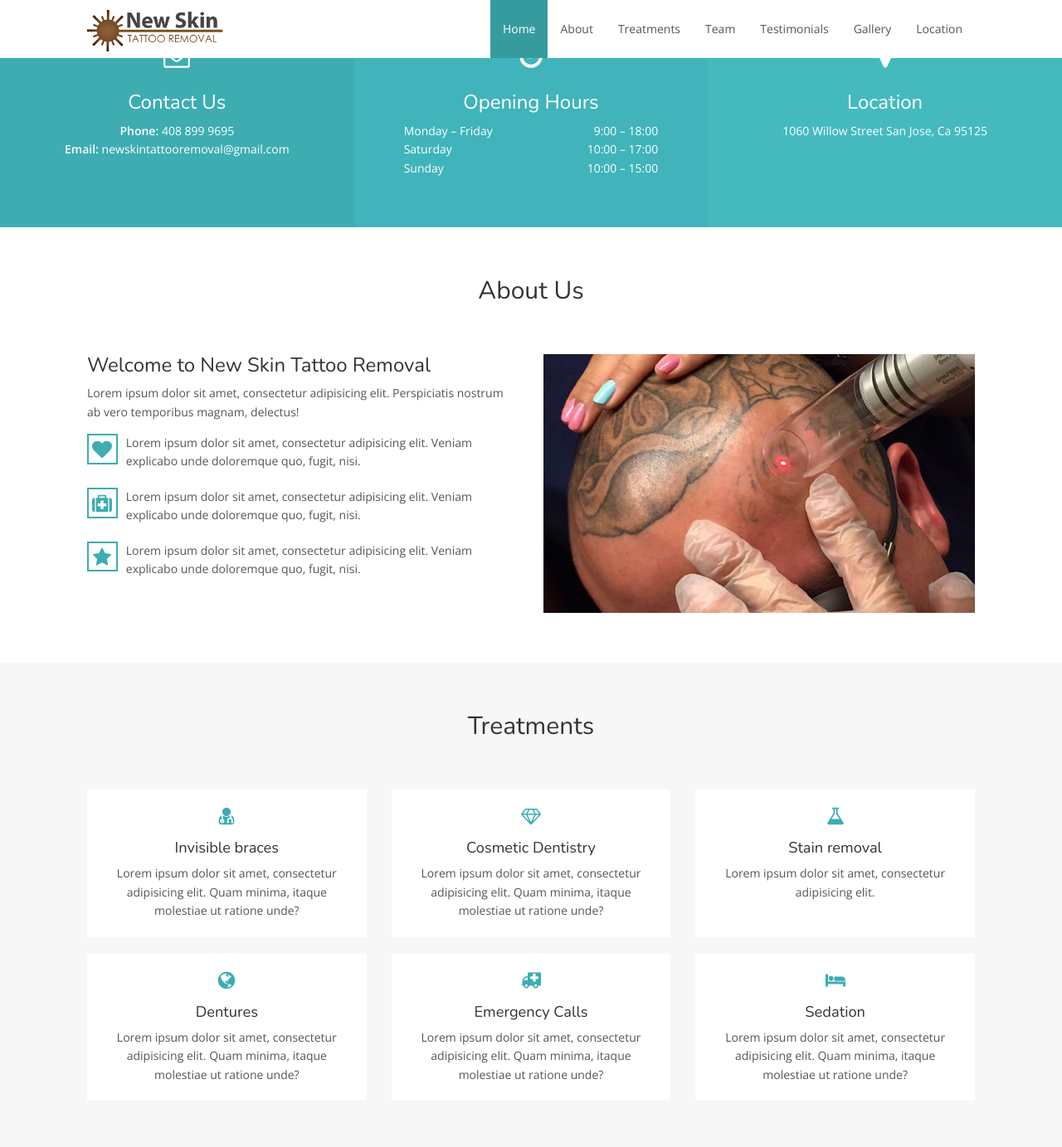
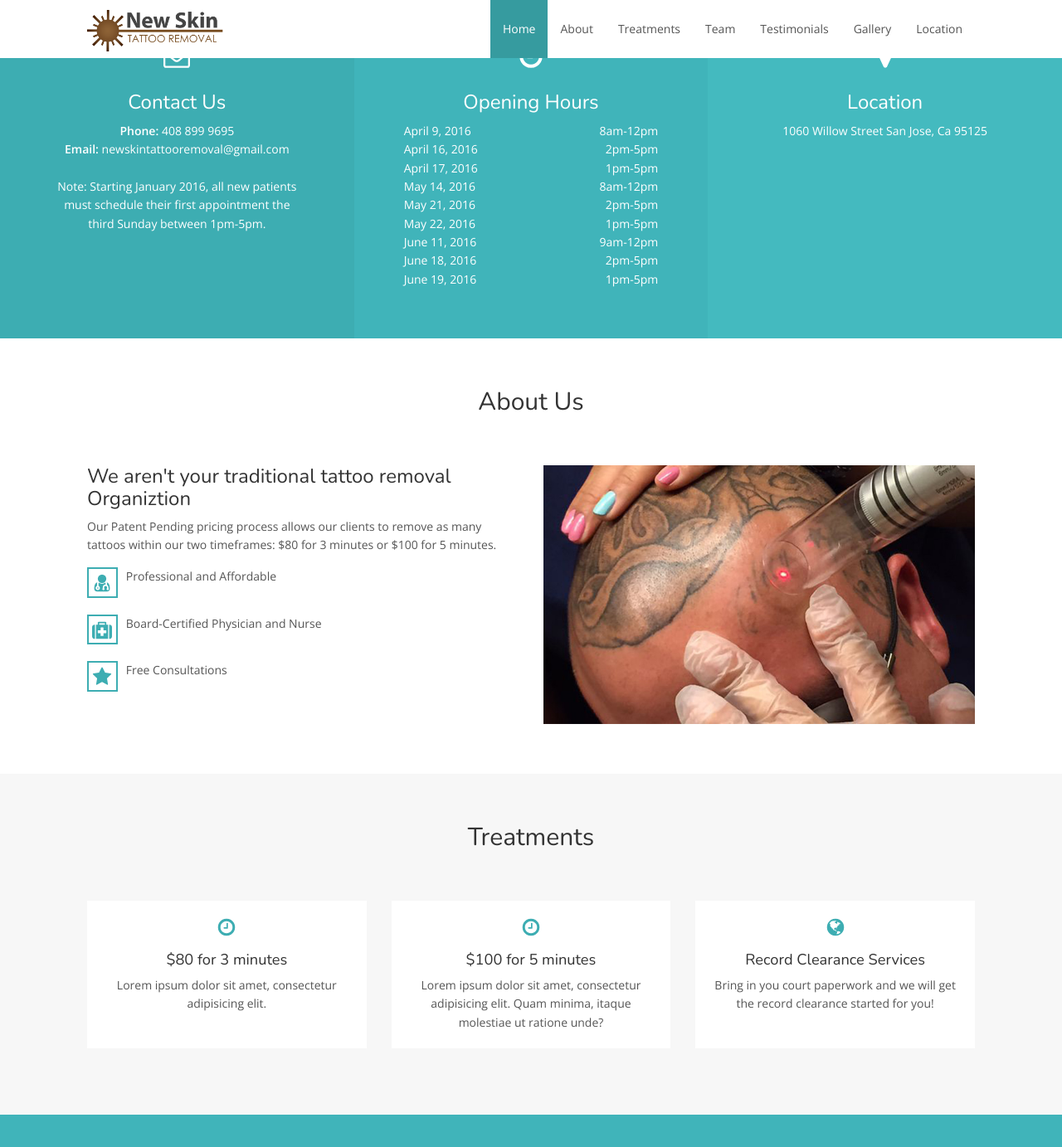
Before and after one commit to iMears/new-skin, a Jekyll site: the page built from index.html, in a window 1280 px wide and 1400 px high, scrolled down 576 px. Shown: the top 1383 px of the window at 83% size. Built offline with Jekyll 4.4.1, drawn with Linux system fonts in a browser that asks for light colours; nearby versions of some CDN libraries; some of the changed text lies outside the part shown.

```diff
--- a/_config.yml
+++ b/_config.yml
@@ -21,6 +21,8 @@
     email: newskintattooremoval@gmail.com
     address: 1060 Willow Street San Jose, Ca 95125
 
+
+
 # Opening hours
 monday_friday: 9:00 – 18:00
 saturday: 10:00 – 17:00
@@ -38,10 +40,9 @@
 
 # Social settings
 facebook: https://www.facebook.com/NewSkinAdultTattooRemoval?ref=hl
-twitter: https://plus.google.com/u/0/+Newskintr/about
-instagram: http://instagram.com
-youtube: https://www.facebook.com/NewSkinAdultTattooRemoval?ref=hl
-skype: skype:obaez_design?userinfo
+twitter: https://twitter.com/NewSkinATR
+instagram: https://plus.google.com/u/0/+Newskintr/about
+youtube: https://www.youtube.com/channel/UCMatE_IEB-5b4cf5oLdjsGg
 feed: no
 
 # Footer
--- a/_data/testimonials.yml
+++ b/_data/testimonials.yml
@@ -8,4 +8,4 @@
 
 - name: Max M.
   description: Thanks to New Skin, I finally got rid of my horrible tattoo!
-  title: Law Professor - Greendale
+  title: Patient
--- a/_data/treatments.yml
+++ b/_data/treatments.yml
@@ -1,23 +1,11 @@
-- icon: icon-user-md
-  title: Invisible braces
+- icon: icon-clock-o
+  title: $80 for 3 minutes
+  description: Lorem ipsum dolor sit amet, consectetur adipisicing elit.
+
+- icon: icon-clock-o
+  title: $100 for 5 minutes
   description: Lorem ipsum dolor sit amet, consectetur adipisicing elit. Quam minima, itaque molestiae ut ratione unde?
 
-- icon: icon-diamond
-  title: Cosmetic Dentistry
-  description: Lorem ipsum dolor sit amet, consectetur adipisicing elit. Quam minima, itaque molestiae ut ratione unde?
-
-- icon: icon-flask
-  title: Stain removal
-  description: Lorem ipsum dolor sit amet, consectetur adipisicing elit.
-
 - icon: icon-globe
-  title: Dentures
-  description: Lorem ipsum dolor sit amet, consectetur adipisicing elit. Quam minima, itaque molestiae ut ratione unde?
-
-- icon: icon-ambulance
-  title: Emergency Calls
-  description: Lorem ipsum dolor sit amet, consectetur adipisicing elit. Quam minima, itaque molestiae ut ratione unde?
-
-- icon: icon-bed
-  title: Sedation
-  description: Lorem ipsum dolor sit amet, consectetur adipisicing elit. Quam minima, itaque molestiae ut ratione unde?
+  title: Record Clearance Services
+  description: Bring in you court paperwork and we will get the record clearance started for you!
--- a/index.html
+++ b/index.html
@@ -3,7 +3,7 @@
 ---
 
 <!-- Start Hero -->
-<div class="hero" style="background: url('{{ site.baseurl }}/img/{{ site.hero.hero_img }}') no-repeat; background-size: cover;">
+<div class="hero" style="background: url('./img/{{ site.hero.hero_img }}') no-repeat; background-size: cover;">
     <div class="hero-content">
         <div class="container-fluid">
             <div class="hero-content-inner">
@@ -47,6 +47,8 @@
             {% if site.contact.phone %}<li><strong>Phone:</strong> {{ site.contact.phone }}</li>{% endif %}
             {% if site.contact.email %}<li><strong>Email:</strong> {{ site.contact.email }}</li>{% endif %}
         </ul>
+        <br>
+        <p>Note: Starting January 2016, all new patients must schedule their first appointment the third Sunday between 1pm-5pm.</p>
     </div>
     <div class="col-sm-4">
         <svg class="icon icon-clock-o"><use xlink:href="#icon-clock-o"></use></svg>
@@ -54,16 +56,40 @@
         <table>
             <tbody>
                 <tr>
-                    <td>Monday – Friday</td>
-                    <td>{{ site.monday_friday }}</td>
+                    <td>April 9, 2016</td>
+                    <td>8am-12pm</td>
                 </tr>
                 <tr>
-                    <td>Saturday</td>
-                    <td>{{ site.saturday }}</td>
+                    <td>April 16, 2016</td>
+                    <td>2pm-5pm</td>
                 </tr>
                 <tr>
-                    <td>Sunday</td>
-                    <td>{{ site.sunday }}</td>
+                    <td>April 17, 2016</td>
+                    <td>1pm-5pm</td>
+                </tr>
+                <tr>
+                    <td>May 14, 2016</td>
+                    <td>8am-12pm</td>
+                </tr>
+                <tr>
+                    <td>May 21, 2016</td>
+                    <td>2pm-5pm</td>
+                </tr>
+                <tr>
+                    <td>May 22, 2016</td>
+                    <td>1pm-5pm</td>
+                </tr>
+                <tr>
+                    <td>June 11, 2016</td>
+                    <td>9am-12pm</td>
+                </tr>
+                <tr>
+                    <td>June 18, 2016</td>
+                    <td>2pm-5pm</td>
+                </tr>
+                <tr>
+                    <td>June 19, 2016</td>
+                    <td>1pm-5pm</td>
                 </tr>
             </tbody>
         </table>
@@ -85,17 +111,18 @@
 
         <div class="row">
             <div class="col-sm-6">
-                <h3>Welcome to New Skin Tattoo Removal</h3>
-                <p>Lorem ipsum dolor sit amet, consectetur adipisicing elit. Perspiciatis nostrum ab vero temporibus magnam, delectus!</p>
+                <h3>We aren't your traditional tattoo removal Organiztion</h3>
+                <p>Our Patent Pending pricing process allows our clients to remove as many tattoos within our two timeframes:
+$80 for 3 minutes or $100 for 5 minutes.</p>
 
                 <div class="media">
                     <div class="media-left">
                         <div class="boxed-icon">
-                            <svg class="icon icon-heart"><use xlink:href="#icon-heart"></use></svg>
+                            <svg class="icon icon-user-md"><use xlink:href="#icon-user-md"></use></svg>
                         </div>
                     </div>
                     <div class="media-body">
-                        <p>Lorem ipsum dolor sit amet, consectetur adipisicing elit. Veniam explicabo unde doloremque quo, fugit, nisi.</p>
+                        <p>Professional and Affordable</p>
                     </div>
                 </div>
 
@@ -106,7 +133,7 @@
                         </div>
                     </div>
                     <div class="media-body">
-                        <p>Lorem ipsum dolor sit amet, consectetur adipisicing elit. Veniam explicabo unde doloremque quo, fugit, nisi.</p>
+                        <p>Board-Certified Physician and Nurse</p>
                     </div>
                 </div>
 
@@ -117,7 +144,7 @@
                         </div>
                     </div>
                     <div class="media-body">
-                        <p>Lorem ipsum dolor sit amet, consectetur adipisicing elit. Veniam explicabo unde doloremque quo, fugit, nisi.</p>
+                        <p>Free Consultations</p>
                     </div>
                 </div>
             </div>
@@ -156,7 +183,7 @@
     {% for member in site.data.team %}
         <div class="expandable-box">
             <div class="expandable-box-top">
-                <img src="{{ site.baseurl }}/img/{{ member.image }}" alt="{{ member.name }}">
+                <img src="./img/{{ member.image }}" alt="{{ member.name }}">
                 <h4>{{ member.name }}</h4>
             </div>
             <div class="expandable-box-bottom">
@@ -169,7 +196,7 @@
 <!-- End Our team -->
 
 <!-- Start Testimonials -->
-<div id="testimonials" class="testimonials parallax" style="background-image: url('{{ site.baseurl }}/img/{{ site.testimonials.testimonials_img }}');">
+<div id="testimonials" class="testimonials parallax" style="background-image: url('./img/{{ site.testimonials.testimonials_img }}');">
     <div class="overlay-container">
         <div class="overlay"></div>
         <div class="container-fluid">
@@ -198,9 +225,9 @@
     <h2 class="section-title">Gallery</h2>
 
     {% for images in site.data.gallery %}
-        <a href="{{ site.baseurl }}/img/gallery/large/{{ images.image_large }}" class="gallery-item expandable-box image-link">
+        <a href="./img/gallery/thumb/{{ images.image_large }}" class="gallery-item expandable-box image-link">
             <div class="expandable-box-top">
-                <img src="{{ site.baseurl }}/img/gallery/thumb/{{ images.image_thumb }}" alt="{{ images.image_alt }}">
+                <img src="./img/gallery/thumb/{{ images.image_thumb }}" alt="{{ images.image_alt }}">
             </div>
             <div class="expandable-box-bottom">
                 <span><svg class="icon icon-chain"><use xlink:href="#icon-chain"></use></svg></span>
```
Also changed, not shown: _data/gallery.yml (+27 -27 lines), _data/team.yml (+4 -4 lines), img/gallery/thumb/gallery-small.jpg, img/gallery/thumb/gallery-small2.jpg, img/gallery/thumb/gallery-small3.jpg (added), img/gallery/thumb/gallery-small4.jpg (added), img/gallery/thumb/gallery-small5.jpg (added), img/gallery/thumb/gallery-small6.jpg (added), img/gallery/thumb/gallery-small7.jpg (added), img/gallery/thumb/gallery-small8.jpg (added), 1 other file.
